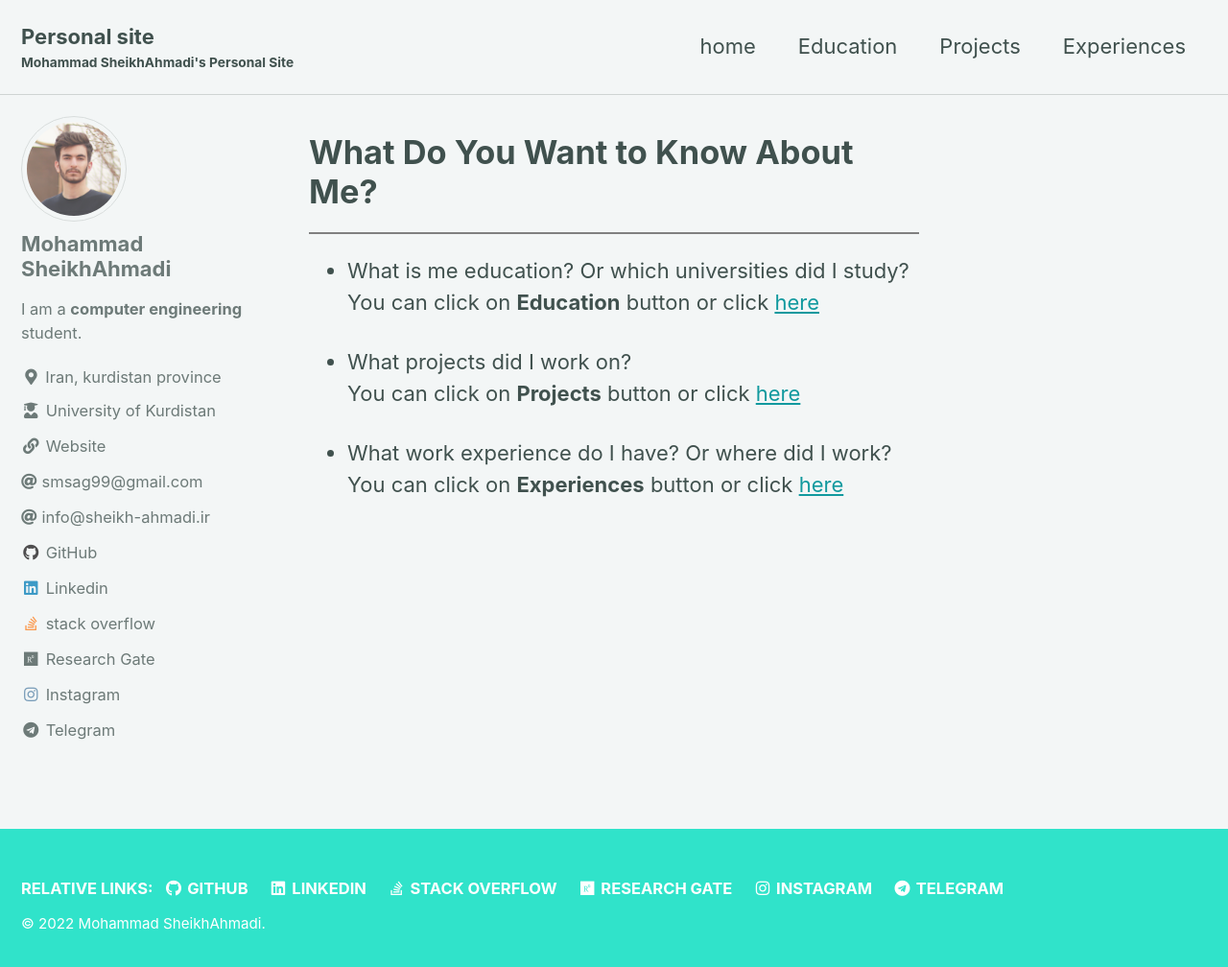
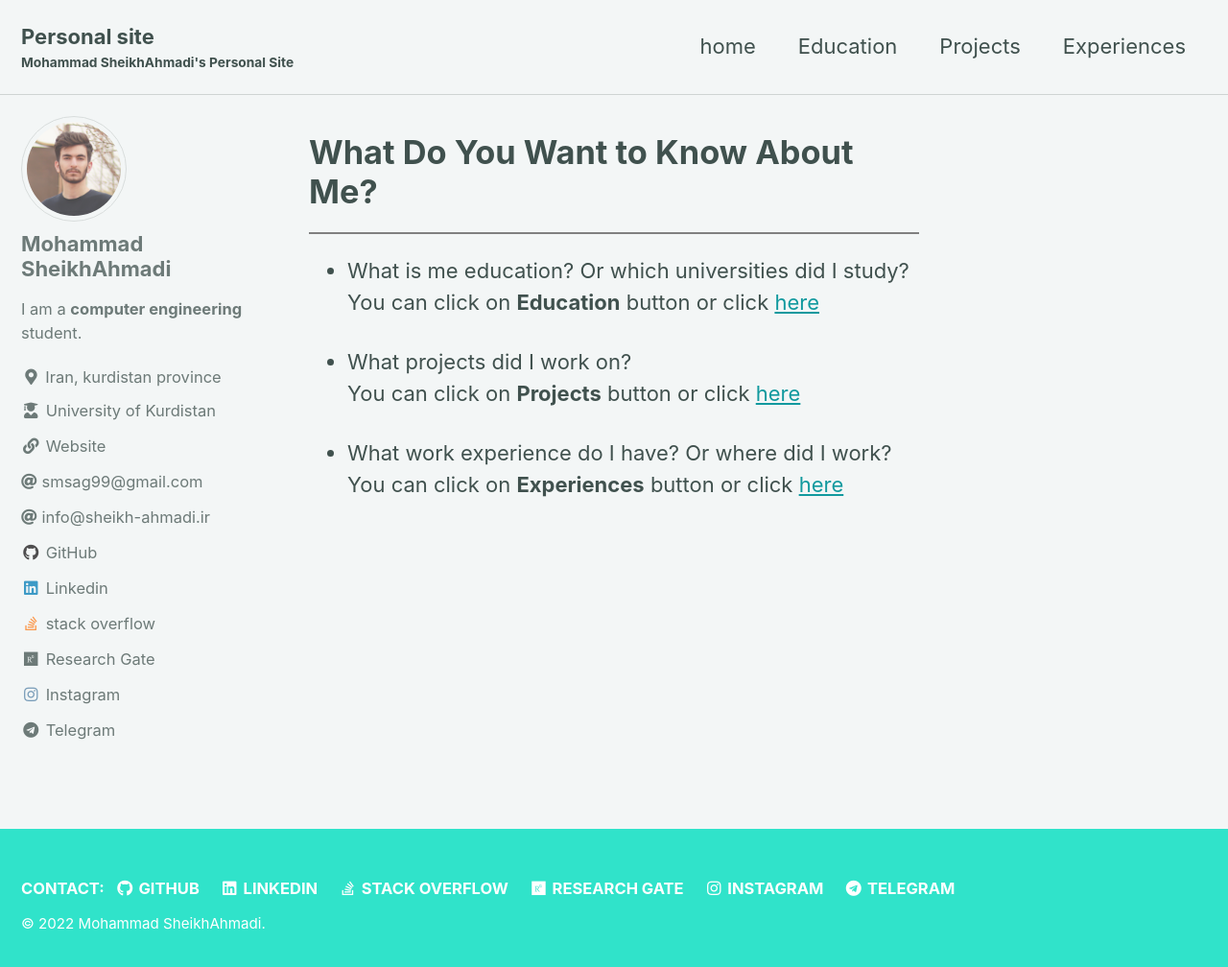
Before and after one commit to smsag99/Personal_Website, a Jekyll site: the page built from index.html, in a window 1280 px wide and 1018 px high. Shown: the top 1008 px of the window at 96% size. Built offline with Jekyll 4.4.1, drawn with Linux system fonts in a browser that asks for light colours; cached includes are drawn as plain includes; the list of posts is cut into pages by our own code.

Commit message:
Change follow to contact

```diff
--- a/_data/ui-text.yml
+++ b/_data/ui-text.yml
@@ -27,7 +27,7 @@ en: &DEFAULT_EN
   comments_title             : "Comments"
   more_label                 : "Learn more"
   related_label              : "You may also enjoy"
-  follow_label               : "Relative Links:"
+  follow_label               : "Contact:"
   feed_label                 : "Feed"
   powered_by                 : "Powered by"
   website_label              : "Website"
```
Also changed, not shown: 9 other files.
